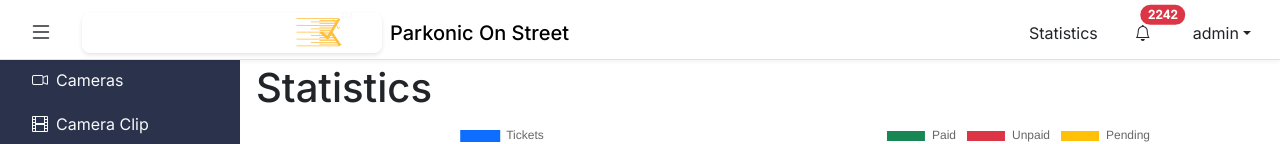
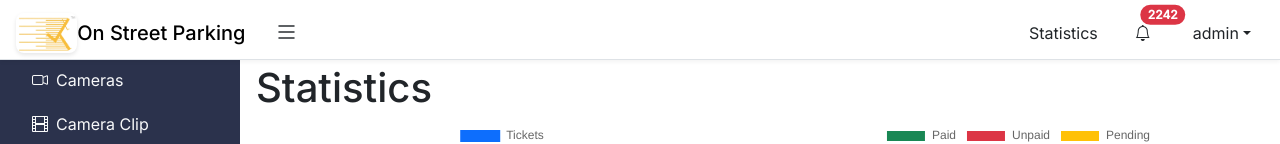
Before and after one commit to yahyabakleh12/streetinterfaces, a Vue app: page /statistics in a window 1280 px wide. Shown: the top 144 px of the page. Built offline with nearby package versions, Linux system fonts and the light colour scheme; no server answers; sample sign-in values are in the browser's storage.

Commit message:
adjusting style

```diff
--- a/index.html
+++ b/index.html
@@ -2,7 +2,7 @@
 <html lang="en" >
   <head>
     <meta charset="UTF-8" />
-    <link rel="icon" type="image/svg+xml" href="/src/assets/logo-1-dark.svg" />
+    <link rel="icon" type="image/svg+xml" href="/src/assets/parkonic.png" />
     <meta name="viewport" content="width=device-width, initial-scale=1.0" />
     <title>Parkonic On Street</title>
     <link href="https://fonts.googleapis.com/css2?family=Inter:wght@400;500&display=swap" rel="stylesheet">
--- a/src/components/layout/TopNavbar.vue
+++ b/src/components/layout/TopNavbar.vue
@@ -1,11 +1,12 @@
 <template>
   <nav class="navbar navbar-light bg-white border-bottom px-3 fixed-top" style="height: 60px; z-index:1000;">
     <div class="d-flex align-items-center w-100">
-      <button class="btn btn-link text-dark me-3" @click="$emit('toggle')">
+
+      <img src="/src/assets/parkonic.png" style="height: 40px;">
+      <span class="navbar-brand mb-0 h5">On Street Parking</span>
+       <button class="btn btn-link text-dark me-3" @click="$emit('toggle')">
         <i class="bi bi-list" style="font-size: 1.5rem;"></i>
       </button>
-      <img src="/src/assets/logo-1-dark.svg" alt="Logo" style="height:40px;" class="me-2">
-      <span class="navbar-brand mb-0 h5">Parkonic On Street</span>
       <div class="ms-auto d-flex align-items-center">
         <span class="me-4">{{ breadcrumb }}</span>
         <button class="btn position-relative me-3">
```
Also changed, not shown: src/assets/parkonic.png (added).
